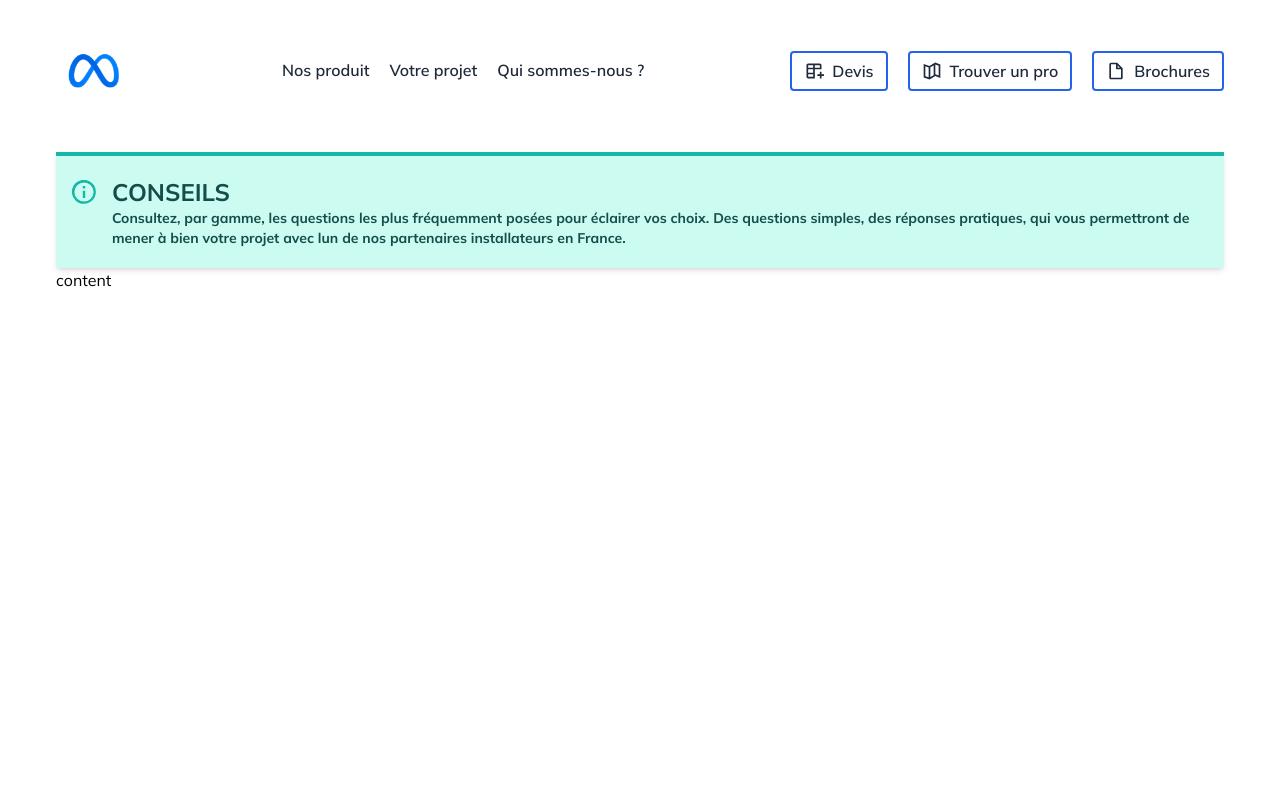
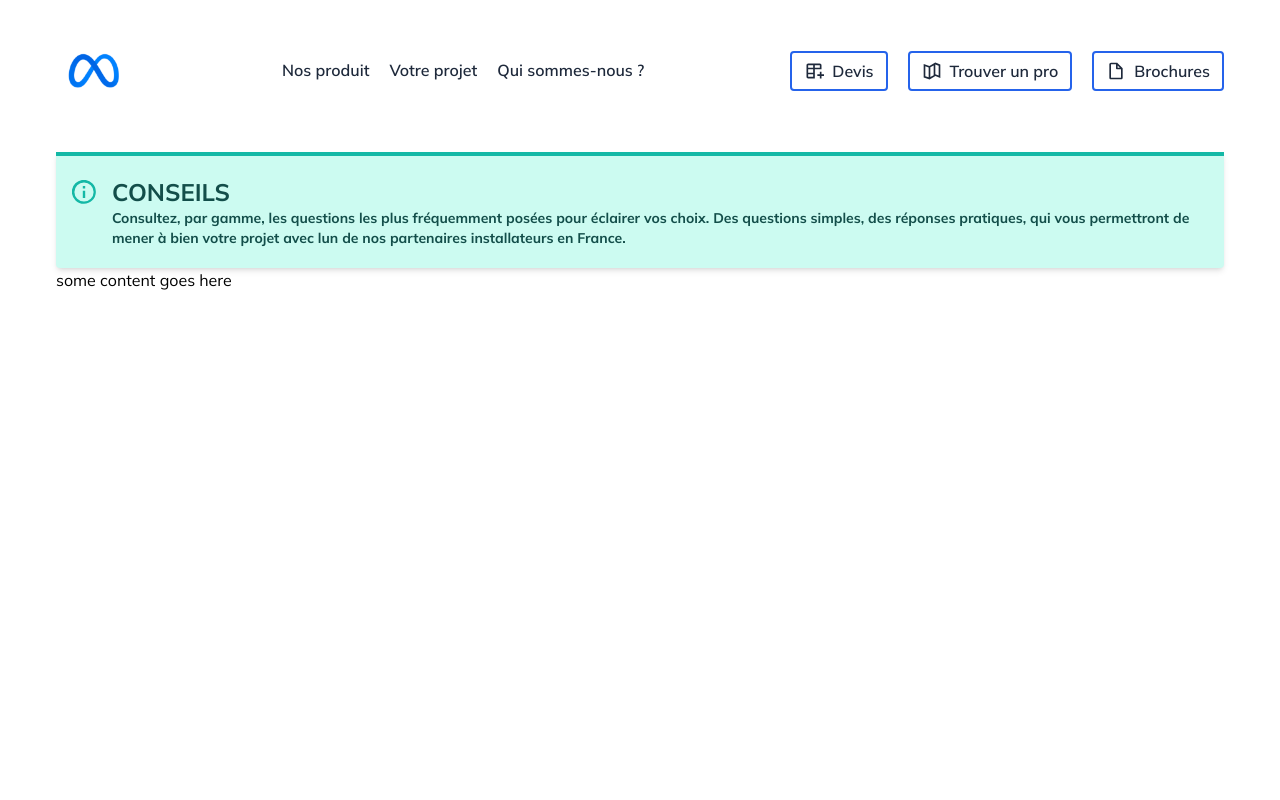
Before and after one commit to AurelionAegon/fermetures, a Next.js app: page /conseils in a window 1280 px wide. Shown: the top 800 px of the page. Built offline with nearby package versions, Linux system fonts and the light colour scheme.

Commit message:
conseils

```diff
--- a/pages/conseils.js
+++ b/pages/conseils.js
@@ -4,7 +4,6 @@ import Alert from "../components/conseils/Alert";
 import NosProduits from "../components/conseils/NosProduits";
 import Footer from "../components/footer/Footer";
 import UpFooter from "../components/footer/UpFooter";
-import SimpleMap from "../components/SimpleMap";
 export default class Conseils extends Component {
   render() {
     return (
@@ -16,8 +15,8 @@ export default class Conseils extends Component {
             description="Consultez, par gamme, les questions les plus fréquemment posées pour éclairer vos choix. Des questions simples, des réponses pratiques, qui vous permettront de mener à bien votre projet avec lun de nos partenaires installateurs en France."
           />
           {/* <NosProduits /> */}
-          <div className="h-screen">
-            content
+          <div className="h-screen ">
+            some content goes here
           </div>
 
         </div>
```
